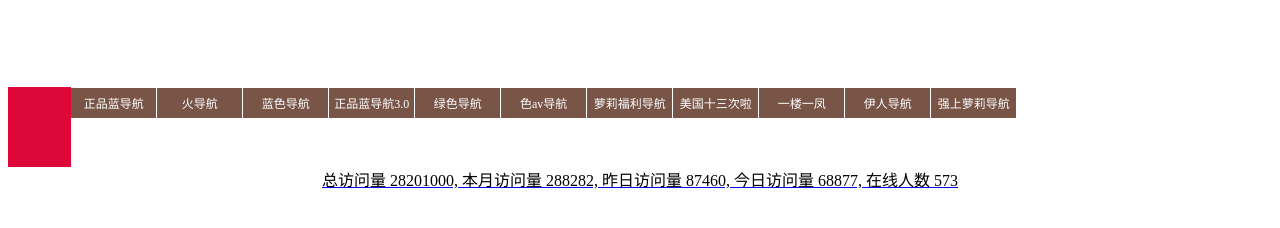
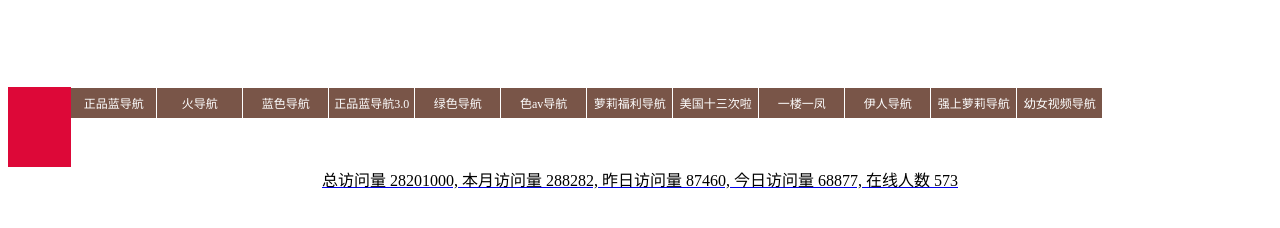
Before and after one commit to peiwochat/jiujiuse.github.com, a plain HTML site: page index.html in a window 1280 px wide. Shown: the part 190-418 px from the top of the page. Drawn offline with Linux system fonts and the light colour scheme.

Commit message:
Update index.html

```diff
--- a/index.html
+++ b/index.html
@@ -78,6 +78,7 @@ background:#795548;float: left;text-align: center;padding: 6px 0px;margin: 1px 1
 	<a href="http://www.1l1f3.xyz" target="_blank"><li>一楼一凤  </li></a>
   <a href="http://www.soav33.com" target="_blank"><li>伊人导航  </li></a>
  <a href="http://www.qslldh.xyz" target="_blank"><li>强上萝莉导航   </li></a>
+	 <a href="http://younvdaohang.com" target="_blank"><li>幼女视频导航   </li></a>
 </ul>
 </div>
 <div class='tjyj'>
```
